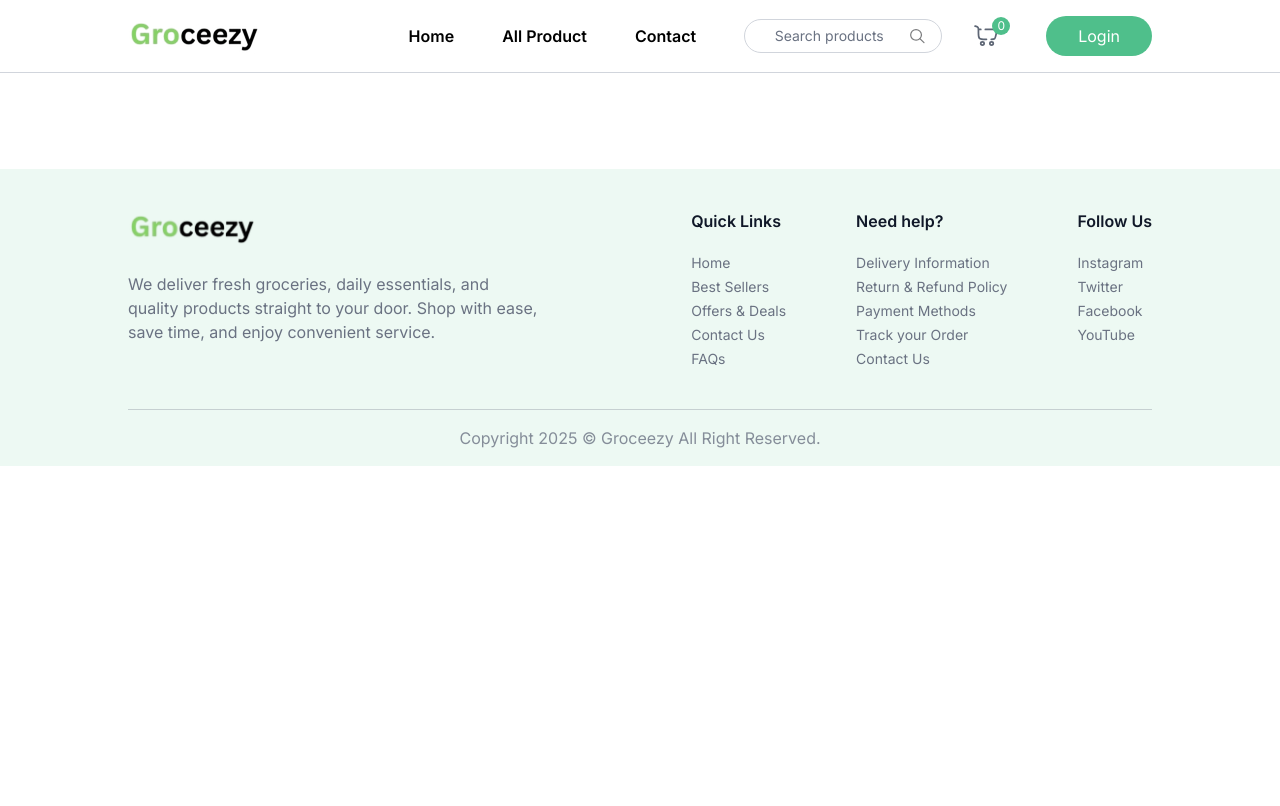
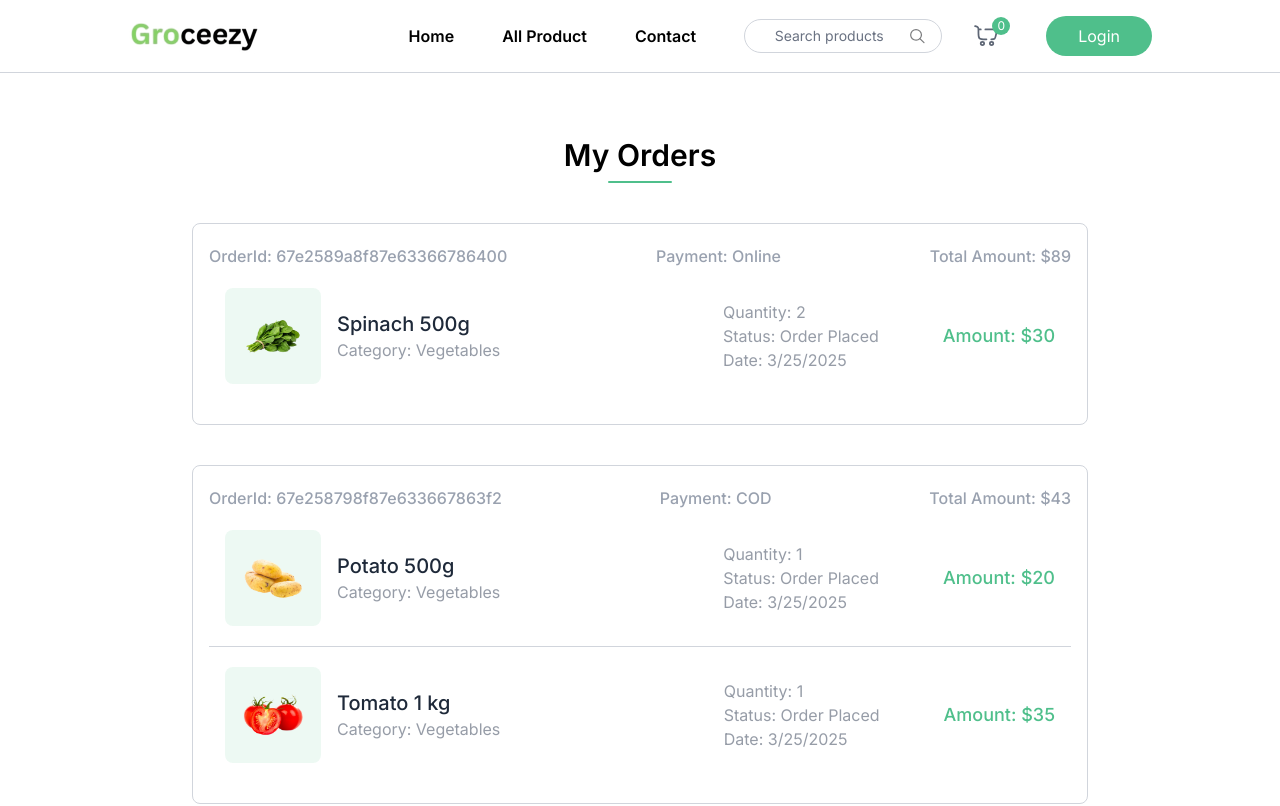
Before and after one commit to kithvin/Groceezy, a React (Vite) app in the folder Frontend/: page /my-orders in a window 1280 px wide. Shown: the top 806 px of the page. Built offline with nearby package versions, Linux system fonts and the light colour scheme.

Commit message:
Added My Orders page with order summary

```diff
--- a/Frontend/src/App.jsx
+++ b/Frontend/src/App.jsx
@@ -1,4 +1,4 @@
-import React, { use } from "react";
+import React from "react";
 import Navbar from "./components/Navbar";
 import { Route, Routes, useLocation } from "react-router-dom";
 import Contact from "./pages/Contact";
@@ -13,6 +13,8 @@
 import ProductDetails from "./pages/ProductDetails";
 import Cart from "./pages/Cart";
 import AddAddress from "./pages/AddAddress";
+import MyOrders from "./pages/MyOrders";
+
 
 const App = () => {
 
@@ -32,6 +34,7 @@
           <Route path="/products/:category/:id" element={<ProductDetails />} />
           <Route path="/Cart" element={<Cart />} />
           <Route path="/add-address" element={<AddAddress />} />
+          <Route path="/my-orders" element={<MyOrders />} />
           <Route path="/products/:category" element={<ProductCategory />} />
           <Route path="/deals" element={<ExploreDeals />} />
           <Route path="/contact" element={<Contact />} />
--- a/Frontend/src/components/MainBanner.jsx
+++ b/Frontend/src/components/MainBanner.jsx
@@ -32,12 +32,12 @@
         </h1>
 
         {/* Buttons */}
-
-        <div className="flex flex-col sm:flex-row gap-3 sm:gap-4 mt-6 sm:mt-10 w-full sm:w-auto">
+        <div className="mt-2">
+        <div className="flex flex-col sm:flex-row gap-3 sm:gap-4 mt-10 sm:mt-10 sm:w-auto">
           {/* Shop Now button */}
           <Link
             to={"/products"}
-            className="w-72 sm:w-auto mx-auto text-center group flex justify-center gap-2 px-5 sm:px-7 md:px-9 py-3 bg-green-500 hover:bg-green-600 transition-all duration-200 rounded-lg text-white cursor-pointer font-medium"
+            className="w-60 sm:w-auto mx-auto text-center group flex justify-center gap-2 px-5 sm:px-7 md:px-9 py-3 bg-green-500 hover:bg-green-600 transition-all duration-200 rounded-lg text-white cursor-pointer font-medium"
           >
             Shop Now
           </Link>
@@ -45,10 +45,11 @@
           {/* Explore Deals button */}
           <Link
             to={"/deals"}
-            className="w-72 sm:w-auto mx-auto text-center group flex justify-center gap-2 px-5 sm:px-7 md:px-9 py-3 bg-blue-500 hover:bg-blue-600 transition-all duration-200 rounded-lg text-white cursor-pointer font-medium"
+            className="w-60 sm:w-auto mx-auto text-center group flex justify-center gap-2 px-5 sm:px-7 md:px-9 py-3 bg-blue-500 hover:bg-blue-600 transition-all duration-200 rounded-lg text-white cursor-pointer font-medium"
           >
             Explore Deals
           </Link>
+          </div>
         </div>
       </div>
     </div>
--- a/Frontend/src/components/Navbar.jsx
+++ b/Frontend/src/components/Navbar.jsx
@@ -115,7 +115,7 @@
             border border-gray-200 py-2.5 w-30 rounded-md text-sm z-40"
             >
               <li
-                onClick={() => navigate("my-order")}
+                onClick={() => navigate("my-orders")}
                 className="p-1.5 pl-3 hover:bg-primary/10 cursor-pointer"
               >
                 My Order
--- /dev/null
+++ b/Frontend/src/pages/MyOrders.jsx
@@ -0,0 +1,93 @@
+import React, { useEffect, useState } from "react";
+import { useAppContext } from "../context/AppContext";
+import { dummyOrders } from "../assets/assets";
+
+const MyOrders = () => {
+  // State to store orders
+  const [MyOrders, setMyOrders] = useState([]);
+
+  // Get currency symbol from context
+  const { currency } = useAppContext();
+
+  // Load dummy orders
+  const fetchMyorders = async () => {
+    setMyOrders(dummyOrders);
+  };
+
+  // Fetch orders on component mount
+  useEffect(() => {
+    fetchMyorders();
+  }, []);
+
+  return (
+    <div className="mt-16 pb-16">
+      {/* Heading */}
+      <div className="flex flex-col items-center mb-8 md:mb-10">
+        <p className="text-2xl md:text-3xl text-center mb-2 font-semibold">My Orders</p>
+        <div className="w-16 h-0.5 bg-primary rounded-full"></div>
+      </div>
+
+      {/* Loop through orders */}
+      {MyOrders.map((order, index) => (
+        <div
+          key={index}
+          className="border border-gray-300 rounded-lg mb-10 p-4 py-5 w-full mx-auto max-w-4xl"
+        >
+          {/* Order info */}
+          <p className="flex flex-col sm:flex-row sm:justify-between text-gray-400 sm:items-center gap-2 sm:gap-4 text-sm sm:text-base md:font-medium">
+            <span>OrderId: {order._id}</span>
+            <span>Payment: {order.paymentType}</span>
+            <span>
+              Total Amount: {currency}
+              {order.amount}
+            </span>
+          </p>
+
+          {/* Loop through items */}
+          {order.items.map((item, index) => (
+            <div
+              key={index}
+              className={`relative bg-white text-gray-500/70 ${
+                order.items.length !== index + 1 ? "border-b" : ""
+              } border-gray-300 flex flex-col md:flex-row md:items-center justify-between p-4 py-5 gap-4 md:gap-16 w-full`}
+            >
+              <div className="flex items-center flex-1 min-w-0">
+                {/* Product image */}
+                <div className="bg-primary/10 p-2 sm:p-4 rounded-lg flex-shrink-0">
+                  <img
+                    src={item.product.image[0]}
+                    alt=""
+                    className="w-12 h-12 sm:w-16 sm:h-16 object-contain"
+                  />
+                </div>
+
+                {/* Product name and category */}
+                <div className="ml-2 sm:ml-4 min-w-0">
+                  <h2 className="text-base sm:text-xl font-medium text-gray-800 truncate">
+                    {item.product.name}
+                  </h2>
+                  <p className="text-sm sm:text-base">Category: {item.product.category}</p>
+                </div>
+              </div>
+
+              {/* Item details */}
+              <div className="flex flex-col justify-center md:ml-8 text-sm sm:text-base">
+                <p>Quantity: {item.quantity || "1"}</p>
+                <p>Status: {order.status}</p>
+                <p>Date: {new Date(order.createdAt).toLocaleDateString()}</p>
+              </div>
+
+              {/* Item total price */}
+              <p className="text-primary text-base sm:text-lg font-medium whitespace-nowrap">
+                Amount: {currency}
+                {item.product.offerPrice * item.quantity}
+              </p>
+            </div>
+          ))}
+        </div>
+      ))}
+    </div>
+  );
+};
+
+export default MyOrders;
```
Also changed, not shown: Frontend/src/pages/Cart.jsx (+9 -2 lines).
